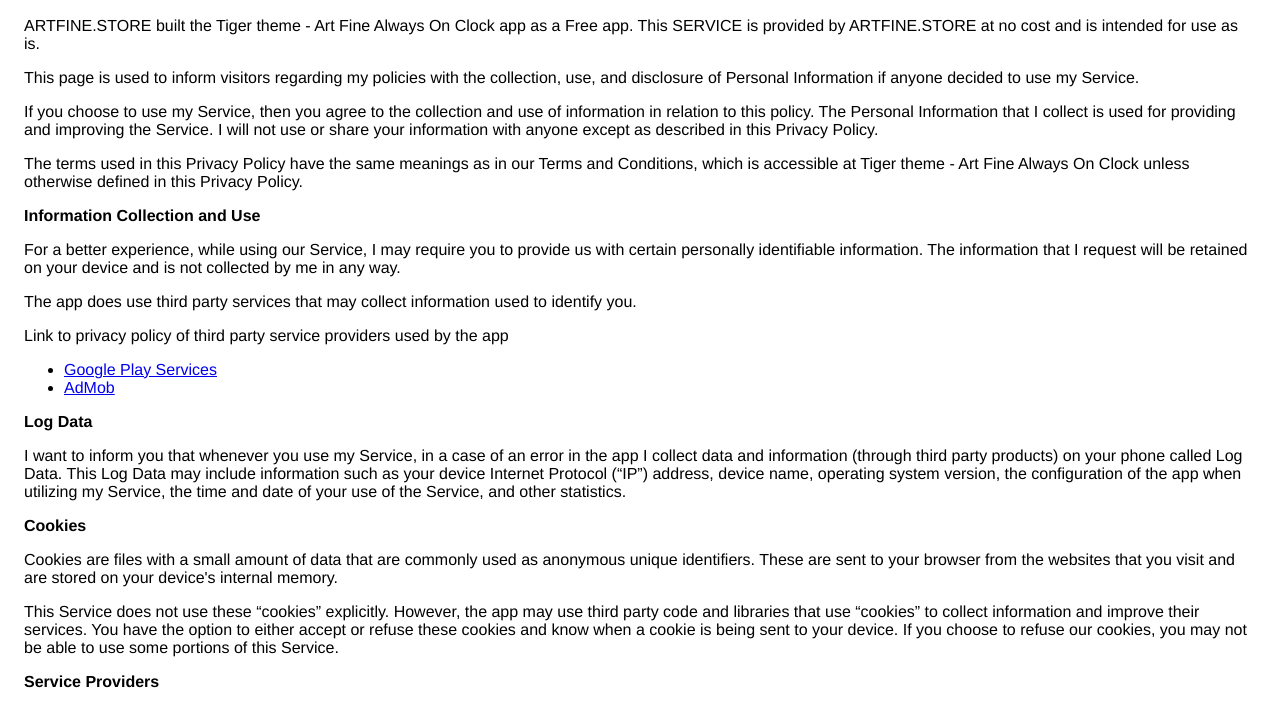
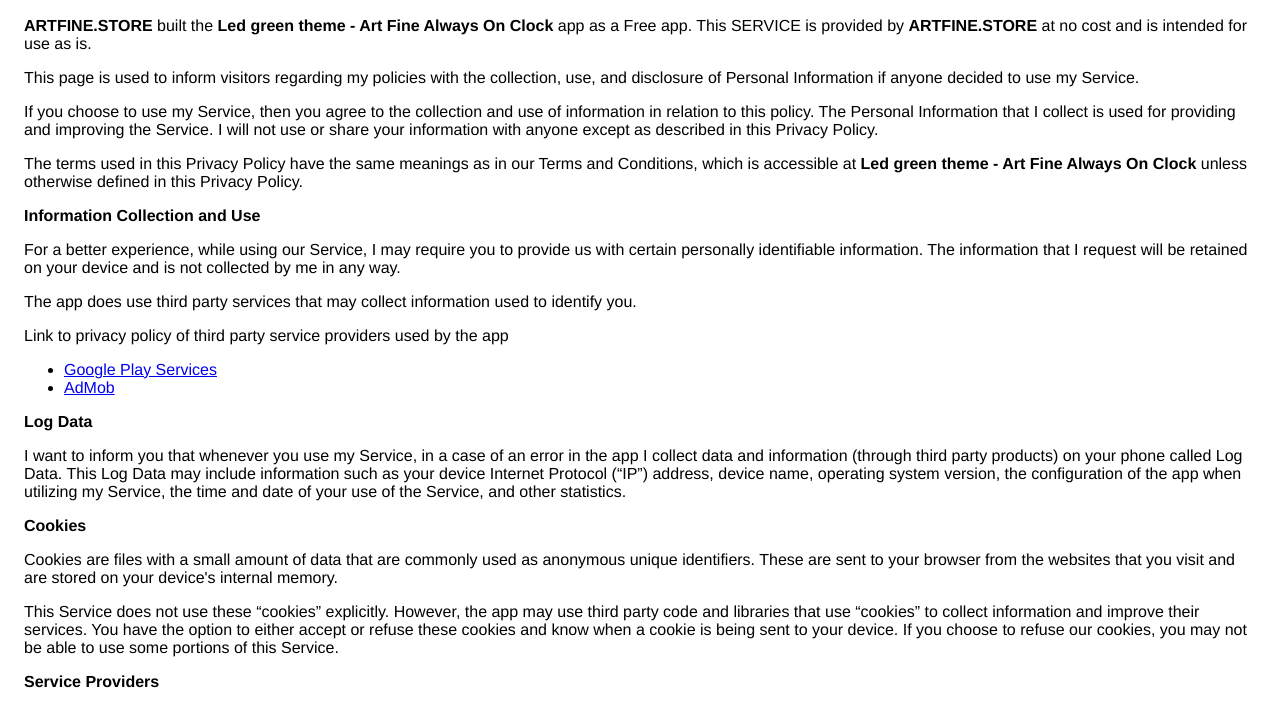
Before and after one commit to artfine/led_green_theme_clock.github.io, a plain HTML site: page index.html in a window 1280 px wide. Shown: the part 75-779 px from the top of the page. Drawn offline with Linux system fonts and the light colour scheme.

Commit message:
Update index.html

```diff
--- a/index.html
+++ b/index.html
@@ -1,4 +1,4 @@
-<!DOCTYPE html><html> <head> <meta charset="utf-8"> <meta name="viewport" content="width=device-width"> <title>Privacy Policy</title> <style>body{font-family: "Helvetica Neue", Helvetica, Arial, sans-serif; padding:1em;}</style></head> <body><h2>Privacy Policy</h2> <p> ARTFINE.STORE built the Tiger theme - Art Fine Always On Clock app as a Free app. This SERVICE is provided by ARTFINE.STORE at no cost and is intended for use as is.
+<!DOCTYPE html><html> <head> <meta charset="utf-8"> <meta name="viewport" content="width=device-width"> <title>Privacy Policy</title> <style>body{font-family: "Helvetica Neue", Helvetica, Arial, sans-serif; padding:1em;}</style></head> <body><h2>Privacy Policy</h2> <p> <b>ARTFINE.STORE</b> built the <b>Led green theme - Art Fine Always On Clock</b> app as a Free app. This SERVICE is provided by <b>ARTFINE.STORE</b> at no cost and is intended for use as is.
                   </p> <p>This page is used to inform visitors regarding my policies with the collection, use, and
                     disclosure of Personal Information if anyone decided to use my Service.
                   </p> <p>If you choose to use my Service, then you agree to the collection and use of information in relation
@@ -6,7 +6,7 @@
                     Service. I will not use or share your information with anyone except as described
                     in this Privacy Policy.
                   </p> <p>The terms used in this Privacy Policy have the same meanings as in our Terms and Conditions, which is accessible
-                    at Tiger theme - Art Fine Always On Clock unless otherwise defined in this Privacy Policy.
+                    at <b>Led green theme - Art Fine Always On Clock</b> unless otherwise defined in this Privacy Policy.
                   </p> <p><strong>Information Collection and Use</strong></p> <p>For a better experience, while using our Service, I may require you to provide us with certain
                     personally identifiable information. The information that I request will be retained on your device and is not collected by me in any way.
                   </p> <p>The app does use third party services that may collect information used to identify you.</p> <div><p>Link to privacy policy of third party service providers used by the app</p> <ul><li><a href="https://www.google.com/policies/privacy/" target="_blank">Google Play Services</a></li> <li><a href="https://support.google.com/admob/answer/6128543?hl=en" target="_blank">AdMob</a></li> <!----> <!----> <!----> <!----></ul></div> <p><strong>Log Data</strong></p> <p> I want to inform you that whenever you use my Service, in a case of an
```
